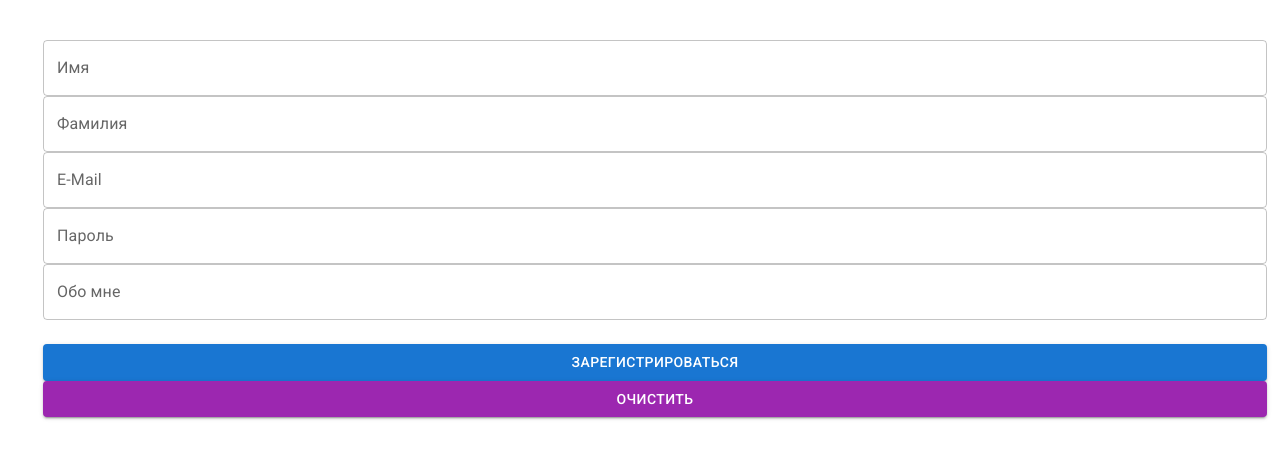
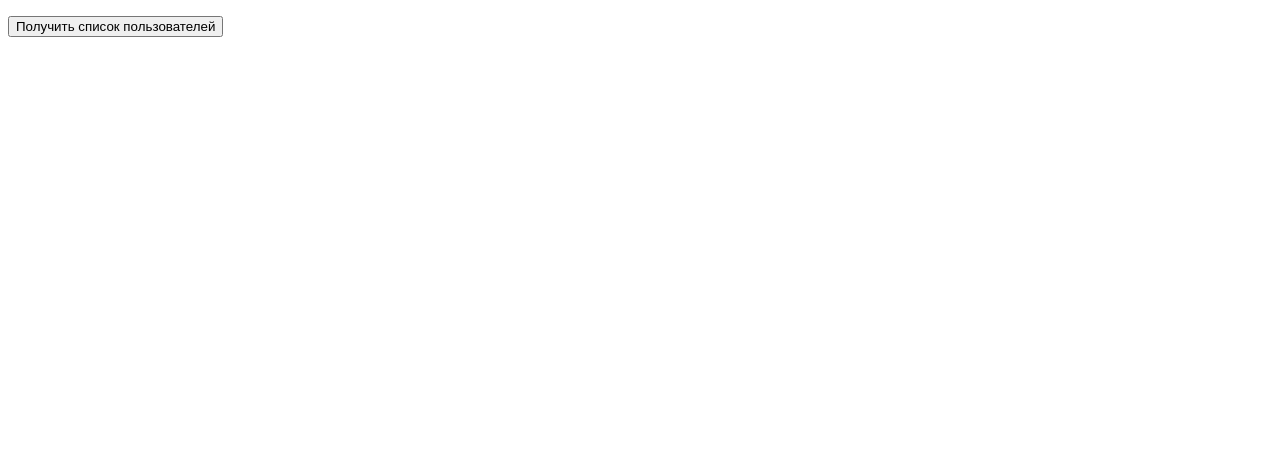
Before and after one commit to vladyslav-soltanovskyi/home-work-1, a React (Create React App) app: page / in a window 1280 px wide. Shown: the top 458 px of the page. Built offline with nearby package versions, Linux system fonts and the light colour scheme.

Commit message:
Сдеалал дз №9

```diff
--- a/src/index.js
+++ b/src/index.js
@@ -1,9 +1,9 @@
 import React from 'react';
 import ReactDOM from 'react-dom';
-import App from "./tutorial-8/App";
+import App from "./tutorial-9/App";
 
-import "./styles.css";
-import "bootstrap/dist/css/bootstrap.min.css";
+// import "./styles.css";
+// import "bootstrap/dist/css/bootstrap.min.css";
 
 ReactDOM.render(
     <App />,
--- /dev/null
+++ b/src/tutorial-9/App.jsx
@@ -0,0 +1,34 @@
+import React from "react";
+
+export default function App() {
+    const [users, setUsers] = React.useState([]);
+
+    const getUsers = async () => {
+        let response = await fetch('https://61d8e2cfe6744d0017ba8cdc.mockapi.io/users');
+        let data = await response.json();
+        return data;
+    }
+
+    async function updateUsers() {
+        try {
+            const usersData = await getUsers();
+            setUsers(usersData);
+        }
+        catch(e) {
+            console.log(e);
+        }
+    }
+
+    return (
+        <div>
+            <ul>
+                {users.map((user) => (
+                    <li key={user.id}>
+                        {user.id}. {user.name}
+                    </li>
+                ))}
+            </ul>
+            <button onClick={updateUsers}>Получить список пользователей</button>
+        </div>
+    );
+}
```
